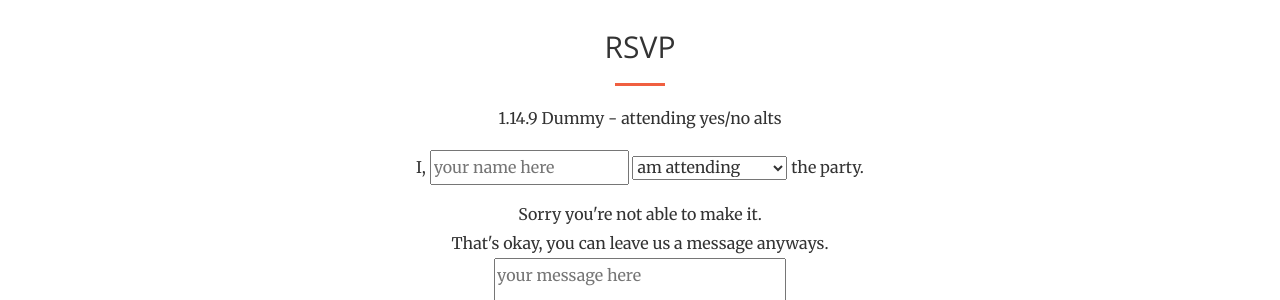
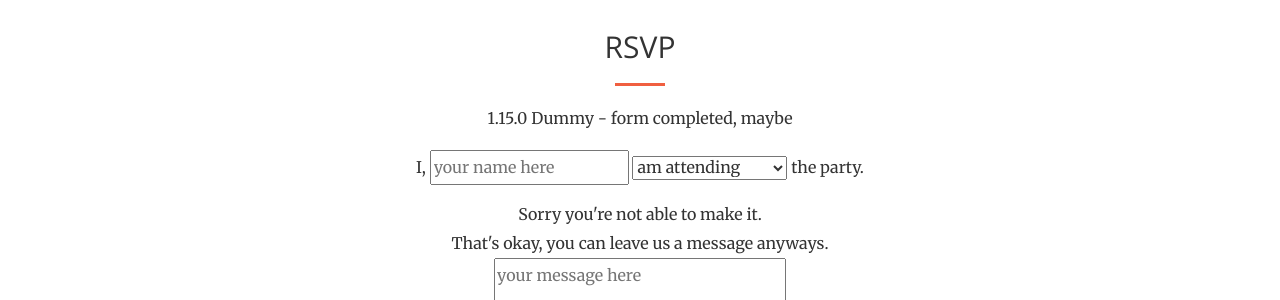
Before and after one commit to notbleh/wed-website, a Jekyll site: the page built from live.html, in a window 1280 px wide and 900 px high, scrolled down 2839 px. Shown: the part 152-452 px from the top of the window. Built offline with Jekyll 4.4.1, drawn with Linux system fonts in a browser that asks for light colours.

Commit message:
Update rsvp1.html

```diff
--- a/_includes/rsvp1.html
+++ b/_includes/rsvp1.html
@@ -8,7 +8,7 @@
                     <!-- form action="https://www.formingo.co/submit/27f31d48-c28a-4b27-9309-5ca7df47b37a" method="POST" -->
                     <form action="https://www.formingo.co/submit/ba5393dc-4cc1-43f7-93b6-0200b8be6876" method="POST" name="rsvpform" id="rsvpform" class="rsvp-form">
                         <div class="form-group">
-                            <p>1.14.9 Dummy - attending yes/no alts</p>
+                            <p>1.15.0 Dummy - form completed, maybe</p>
                             I, <span>
                                 <input type="text" name="name" id="name" placeholder="your name here">
                                 <select id="attending" name="attending">
```
